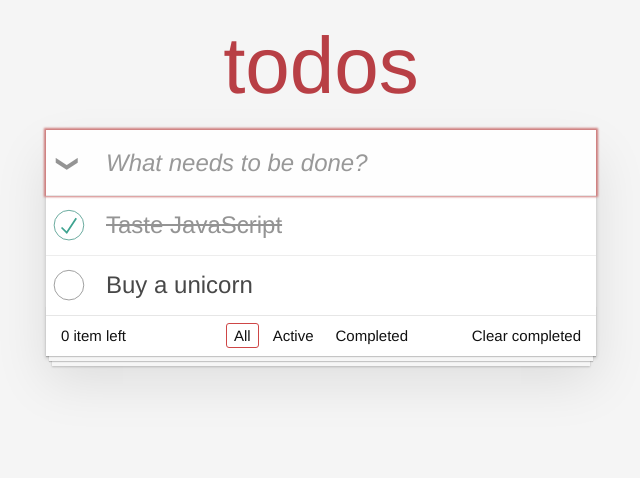
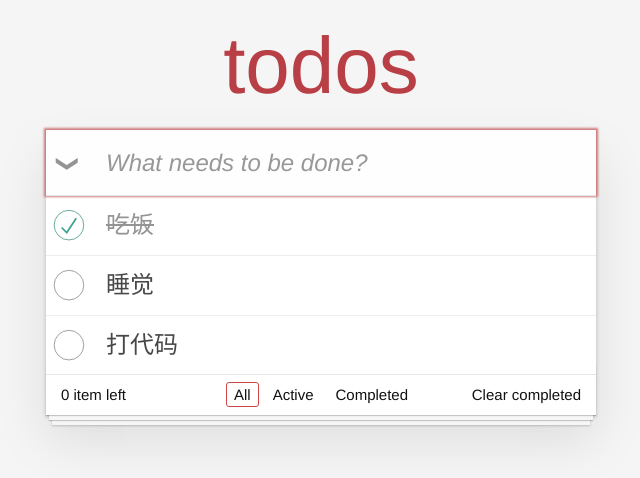
Before and after one commit to OneDream2000/todo-vue3-ts, a Vue app: page / in a window 1280 px wide. Shown: the top 478 px of the page, without its empty margins (319-959 px from the left). Built offline with nearby package versions, Linux system fonts and the light colour scheme.

Commit message:
01-Pinia综合案例-todoMVC-数据初始化+列表渲染

```diff
--- a/package.json
+++ b/package.json
@@ -8,6 +8,7 @@
     "preview": "vite preview"
   },
   "dependencies": {
+    "pinia": "^2.0.11",
     "vue": "^3.2.25"
   },
   "devDependencies": {
--- a/src/App.vue
+++ b/src/App.vue
@@ -1,4 +1,4 @@
-<script setup>
+<script setup lang="ts">
 import TodoHeader from './components/TodoHeader.vue'
 import TodoMain from './components/TodoMain.vue'
 import TodoFooter from './components/TodoFooter.vue'
--- a/src/components/TodoFooter.vue
+++ b/src/components/TodoFooter.vue
@@ -1,4 +1,4 @@
-<script setup></script>
+<script setup lang="ts"></script>
 
 <template>
   <footer class="footer">
--- a/src/components/TodoHeader.vue
+++ b/src/components/TodoHeader.vue
@@ -1,4 +1,4 @@
-<script setup></script>
+<script setup lang="ts"></script>
 
 <template>
   <header class="header">
--- a/src/components/TodoMain.vue
+++ b/src/components/TodoMain.vue
@@ -1,25 +1,21 @@
-<script setup></script>
+<script setup lang="ts">
+import useStore from '../store/index.ts';
+const { todos } = useStore()
+</script>
+
 
 <template>
   <section class="main">
     <input id="toggle-all" class="toggle-all" type="checkbox" />
     <label for="toggle-all">Mark all as complete</label>
     <ul class="todo-list">
-      <li class="completed">
+      <li :class="{completed:item.done}"    v-for="item in todos.list"  :key="item.id">
         <div class="view">
-          <input class="toggle" type="checkbox" checked />
-          <label>Taste JavaScript</label>
+          <input class="toggle" type="checkbox" :checked="item.done" />
+          <label>{{ item.content }}</label>
           <button class="destroy"></button>
         </div>
         <input class="edit" value="Create a TodoMVC template" />
-      </li>
-      <li>
-        <div class="view">
-          <input class="toggle" type="checkbox" />
-          <label>Buy a unicorn</label>
-          <button class="destroy"></button>
-        </div>
-        <input class="edit" value="Rule the web" />
       </li>
     </ul>
   </section>
--- a/src/main.ts
+++ b/src/main.ts
@@ -2,5 +2,8 @@ import { createApp } from 'vue'
 import App from './App.vue'
 import './styles/base.css'
 import './styles/index.css'
-
-createApp(App).mount('#app')
+import {createPinia} from 'pinia'
+const pinia = createPinia()
+createApp(App)
+.use(pinia)
+.mount('#app')
--- /dev/null
+++ b/src/store/index.ts
@@ -0,0 +1,7 @@
+import useTodosStore from './modules/todos'
+
+export default function useStore() {
+  return {
+    todos: useTodosStore(),
+  }
+}
--- /dev/null
+++ b/src/store/modules/todos.ts
@@ -0,0 +1,20 @@
+import {defineStore} from 'pinia'
+
+const useTodosStore = defineStore('todos',{
+    // 状态
+  state() {
+    return {
+      list: [
+        { id: 1, content: '吃饭', done: true },
+        { id: 2, content: '睡觉', done: false },
+        { id: 3, content: '打代码', done: false },
+      ],
+    }
+  },
+  // 计算
+  getters: {},
+  // 函数
+  actions: {},
+})
+
+export default useTodosStore
```
Also changed, not shown: 1 other file (tests, documents, lock files or other folders).
